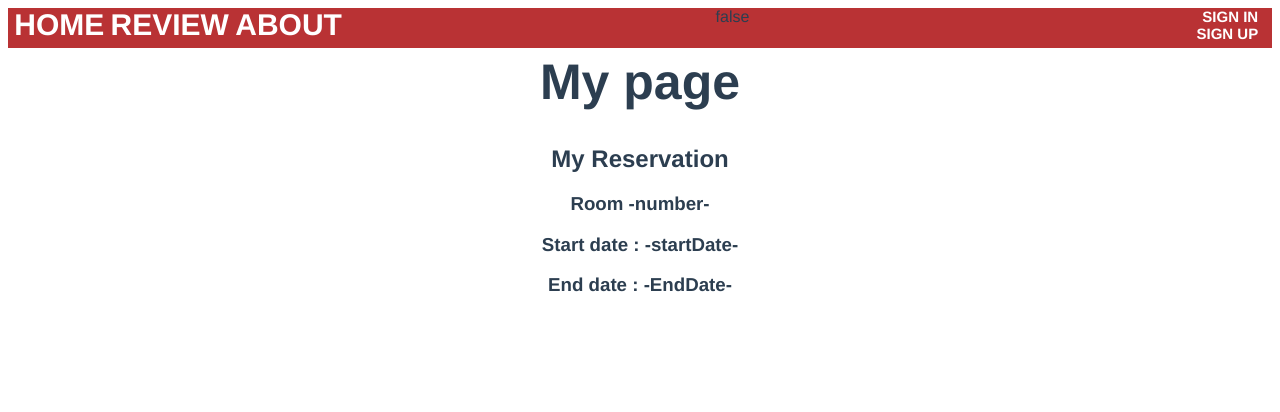
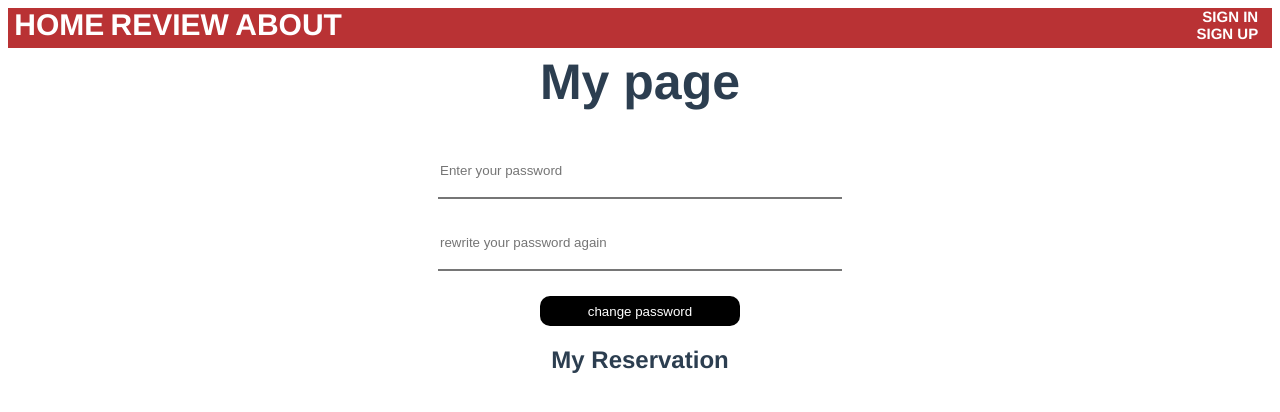
Before and after one commit to seochae523/DBProjectFE, a Vue app: page /myPage in a window 1280 px wide. Shown: the top 412 px of the page. Built offline with nearby package versions, Linux system fonts and the light colour scheme; what vue-cookies would draw is missing.

Commit message:
마이 페이지에서 예약정보 나오도록 완료

```diff
--- a/src/components/menuBox.vue
+++ b/src/components/menuBox.vue
@@ -4,7 +4,7 @@
         <router-link to="/" class="menues">HOME</router-link>
         <router-link to="/review" class="menues" @click="getReviews">REVIEW</router-link>
         <router-link to="/about" class="menues">ABOUT</router-link>
-        <router-link to="/myPage" class="menues" v-if="this.$store.state.userStore.isLogin">MYPAGE</router-link>
+        <router-link to="/myPage" class="menues" v-if="this.$store.state.userStore.isLogin" @click="getInfo">MYPAGE</router-link>
     </div>
     <div class="login" v-if="this.$store.state.userStore.isLogin == false">
         <router-link to="/login" class="login">SIGN IN</router-link>
@@ -13,7 +13,7 @@
     <div class="login" v-else>
         <button @click="logout">logout</button>
     </div>
-    <a>{{this.$store.state.userStore.isLogin}}</a>
+    <a>{{this.$store.state.userStore.userId}} {{ this.$store.state.userStore.userPw }}</a>
  </div>
 <br>
 </template>
@@ -32,11 +32,12 @@ export default {
             contents : '',
             roomNumber: 0,
             id : '',
-            date : 0,
+            start: 0,
             name : '',
-            reviewNumber:0
+            end : 0,
             },
-            reviewList: []
+            reviewList: [],
+            reservationInfo: {}
         }
     },
     methods: {
@@ -58,6 +59,22 @@ export default {
         .catch((err) => {
             alert(err)
         })
+      },
+      getInfo(){
+        this.info.id = this.$store.state.userStore.userId;
+        this.$axios.post('/myPage/data', {
+            info : this.info
+        })
+        .then((res) => {
+            // body 가는데 res 오는게 안된다.
+            this.reservationInfo = res.data.info
+            console.log(this.reservationInfo)
+            this.$store.commit('getReservationInfo', this.reservationInfo)
+        })
+        .catch((err) =>{
+            alert(err + 'erraddd')
+        });
+
       }
     },
 
--- a/src/components/myPage.vue
+++ b/src/components/myPage.vue
@@ -2,10 +2,27 @@
     <menuBox/>
   <h1 style="font-size: 50px; margin-top:-1%;">My page</h1>
   <div class="reservationInfo">
+    <div>
+      <input type="password" class="input" v-model="user.password" name="password" placeholder="Enter your password"/>
+    </div>
+    <br>
+    <div>
+      <input type="password" class="input" v-model="user.passwordConfirm" placeholder="rewrite your password again"/>
+    </div>
+    <button style="border:none;
+    background:black;
+    border-radius: 10px;
+    width: 200px;
+    height: 30px;
+    margin-top: 2%;
+    color: white;
+    font:bolder;" @click="changePassword">change password</button>
   <h2>My Reservation</h2>
-  <h3>Room -number-</h3>
-  <h3>Start date : -startDate-</h3>
-  <h3>End date : -EndDate-</h3>
+  <div v-for="(row, idx) in $store.state.userStore.reservationInfo" :key="idx" class="reservation">
+  <h3>Room {{row.room_number}}</h3>
+  <h3>Start date : {{row.start.substr(0,10)}}</h3>
+  <h3>End date : {{row.end.substr(0,10)}}</h3>
+</div>
 
   <a></a>
   </div>
@@ -18,6 +35,40 @@
       components:{
         menuBox,
     },
+    data(){
+      return{
+        user:{
+          id:'',
+          password: '',
+          passwordConfirm: '',
+          },
+        information:{
+          roomNumber:0,
+          startDate:0,
+          endDate:0
+        }
+        }
+
+    },
+    methods: {
+      changePassword(){
+        this.user.id = this.$store.state.userStore.userId
+        if (this.user.password == this.user.passwordConfirm){
+          this.$axios.post('/myPage', {
+            user: this.user,
+          })
+          .then((res) => {
+            alert(res.data.message);
+          })
+          .catch(function (error) {
+            alert(error)
+          })
+        }
+        else{
+          alert("cheak your password again");
+        }
+}
+},
 
     }
 
@@ -27,4 +78,7 @@
     .reservationInfo{
 
     }
+    .reservation{
+      border-bottom: 1px solid black;
+    }
     </style>
--- a/src/components/reviewPage.vue
+++ b/src/components/reviewPage.vue
@@ -14,7 +14,7 @@
         <span v-else>☆</span>
       </div>
 
-    <!-- 로컬에 저장까지는 완료! -->
+
       <div v-for="(row, idx) in $store.state.review.review" :key="idx">
         <hr style="margin-top:5%">
         <div class="info">
--- a/src/store/modules/userStore.js
+++ b/src/store/modules/userStore.js
@@ -5,7 +5,8 @@ const userStore = {
         userId: '',
         userName: '',
         userPw: '',
-        isLogin: false
+        isLogin: false,
+        reservationInfo:[]
     },
     mutations: {
         testLogin: function(state, payload){
@@ -21,6 +22,11 @@ const userStore = {
 
         logOut: function(state){
             state.isLogin=false;
+            state.userId = '';
+            state.userPw = '';
+        },
+        getReservationInfo: function(state, payload){
+            state.reservationInfo = payload
         }
 
     }
```
